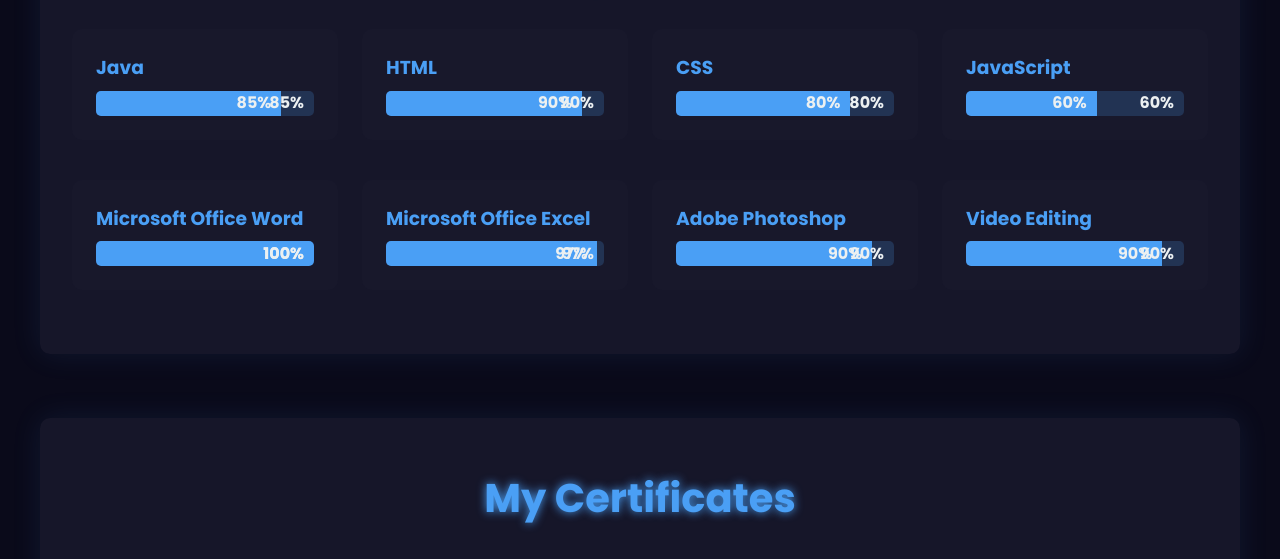
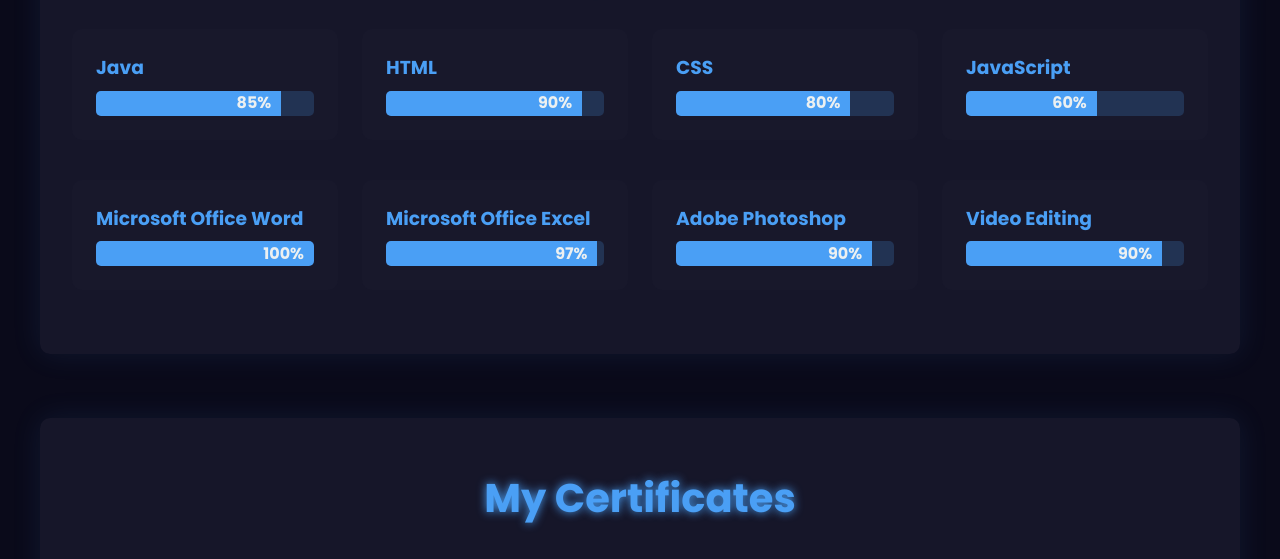
Before and after one commit to josephmuya7/myPortfolioWebsite, a website: page index.html in a window 1280 px wide. Shown: the part 3136-3695 px from the top of the page. Drawn offline with Linux system fonts and the light colour scheme.

Commit message:
Minor change

```diff
--- a/styles.css
+++ b/styles.css
@@ -271,12 +271,6 @@
     color: #ecf0f1;
 }
 
-.skill-progress::after {
-    content: attr(data-width);
-    position: absolute;
-    right: 10px;
-    color: #ecf0f1;
-}
 
 .certificate-grid {
     display: grid;
```
